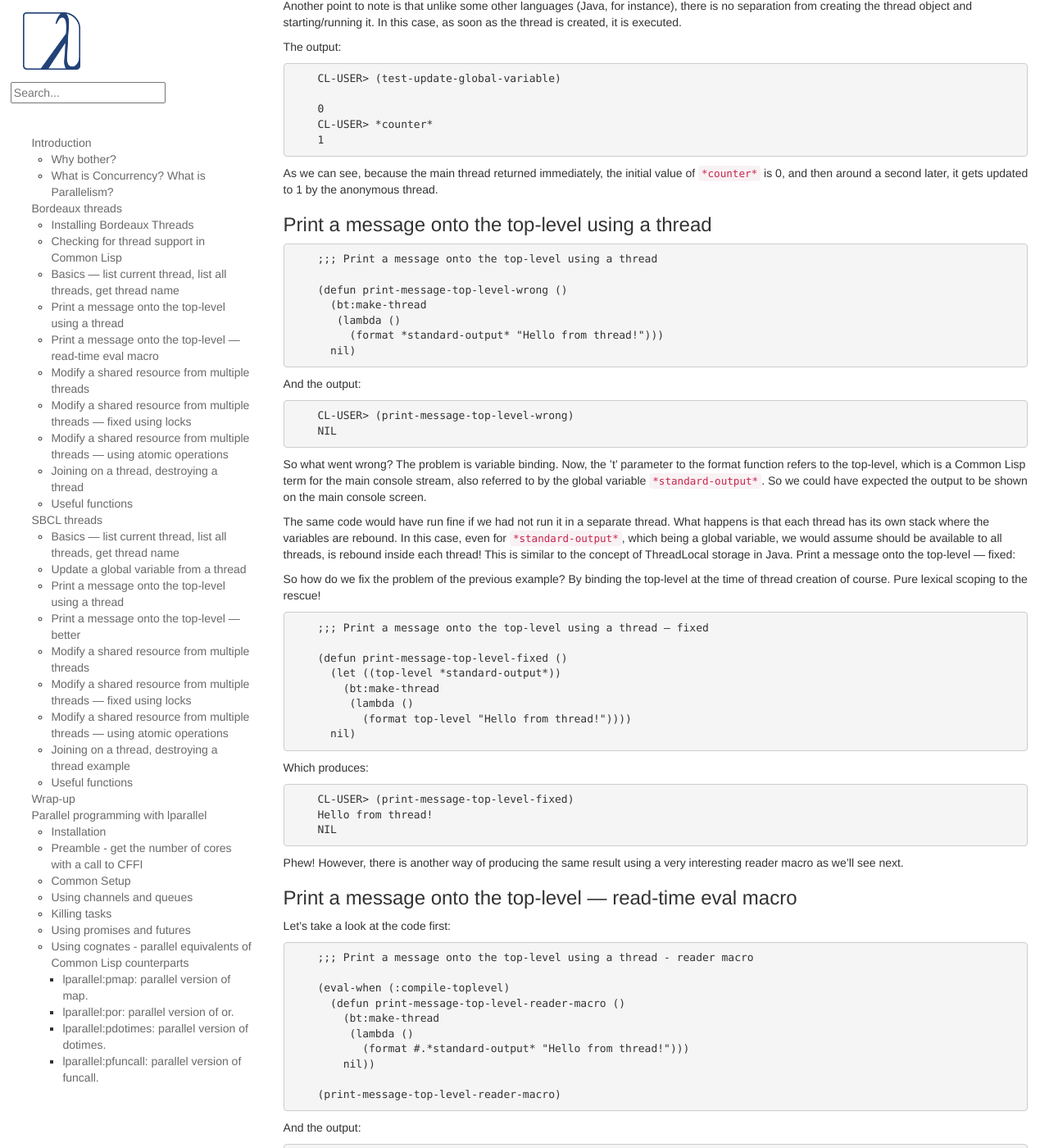
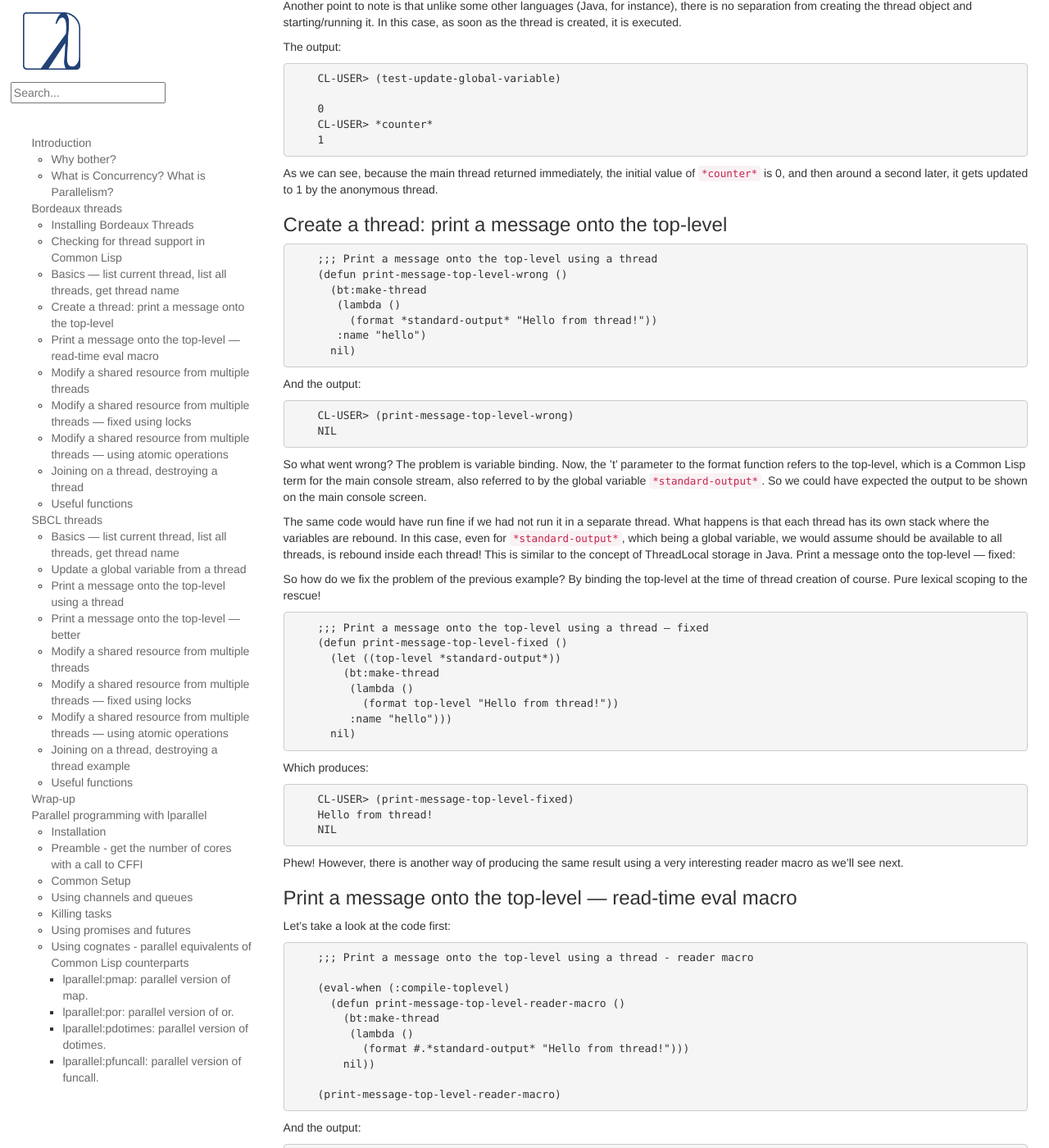
Before and after one commit to LispCookbook/cl-cookbook, a Jekyll site: the page built from process.md, in a window 1280 px wide and 1400 px high, scrolled down 3859 px. Shown: the whole window at 82% size. Built offline with Jekyll 4.4.1, drawn with Linux system fonts in a browser that asks for light colours.

Commit message:
os: name the thread

```diff
--- a/process.md
+++ b/process.md
@@ -233,6 +233,7 @@ To do this, let us work our way through a number of simple examples:
 -    Modify a shared resource from multiple threads — fixed using locks
 -    Modify a shared resource from multiple threads — using atomic operations
 -    Joining on a thread, destroying a thread example
+
 ### Basics — list current thread, list all threads, get thread name
 
 ~~~lisp
@@ -303,15 +304,15 @@ As we can see, because the main thread returned immediately, the
 initial value of `*counter*` is 0, and then around a second later, it
 gets updated to 1 by the anonymous thread.
 
-### Print a message onto the top-level using a thread
+### Create a thread: print a message onto the top-level
 
 ~~~lisp
     ;;; Print a message onto the top-level using a thread
-
     (defun print-message-top-level-wrong ()
       (bt:make-thread
        (lambda ()
-         (format *standard-output* "Hello from thread!")))
+         (format *standard-output* "Hello from thread!"))
+       :name "hello")
       nil)
 ~~~
 
@@ -340,12 +341,12 @@ So how do we fix the problem of the previous example? By binding the top-level a
 
 ~~~lisp
     ;;; Print a message onto the top-level using a thread — fixed
-
     (defun print-message-top-level-fixed ()
       (let ((top-level *standard-output*))
         (bt:make-thread
          (lambda ()
-           (format top-level "Hello from thread!"))))
+           (format top-level "Hello from thread!"))
+         :name "hello")))
       nil)
 ~~~
 
```
Also changed, not shown: os.md (+7 -6 lines).
